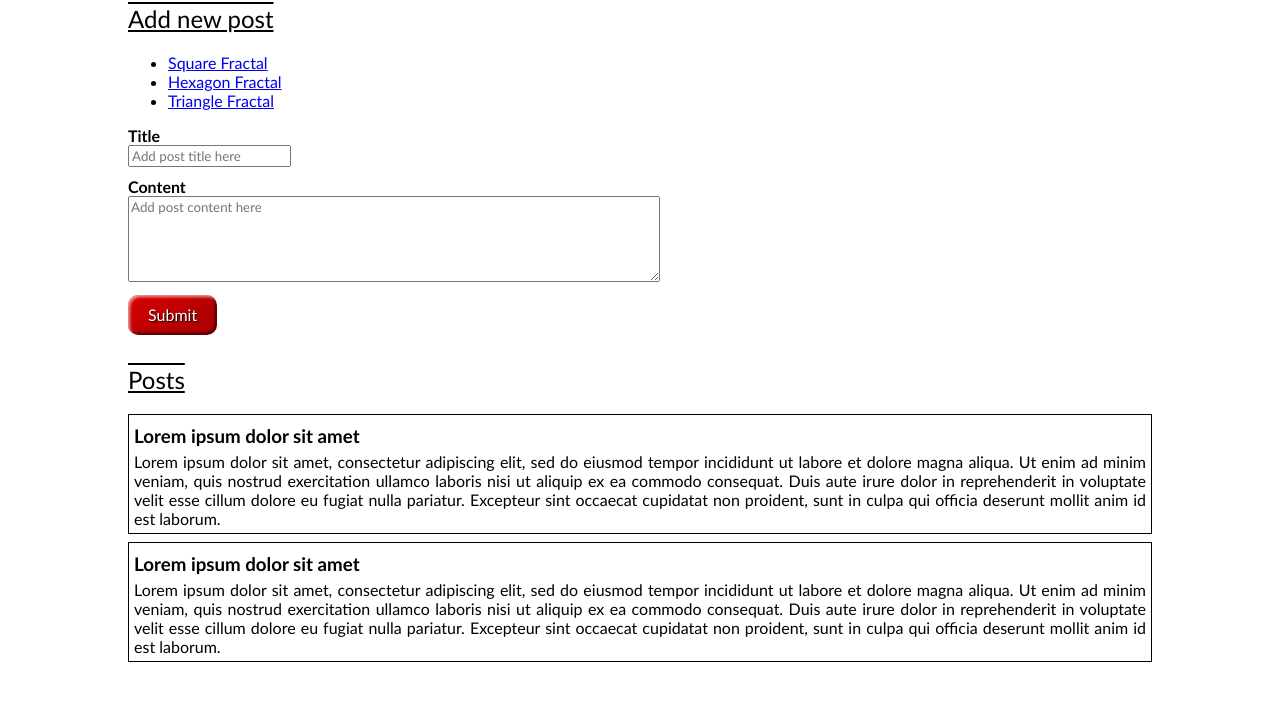
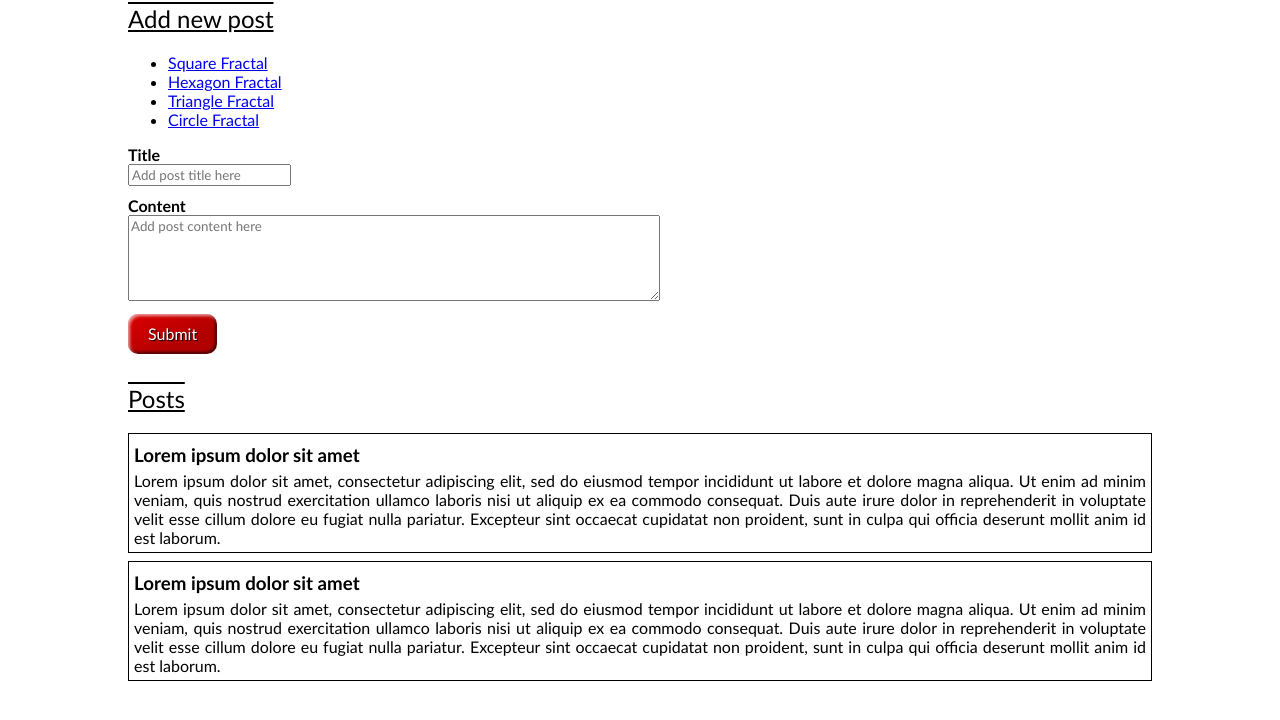
Before and after one commit to szsed/szsed.github.io, a plain HTML site: page index.html in a window 1280 px wide. Shown: the part 80-800 px from the top of the page. Drawn offline with Linux system fonts and the light colour scheme.

Commit message:
added circle fractal to index

```diff
--- a/index.html
+++ b/index.html
@@ -26,6 +26,9 @@
             </li>
             <li>
                 <a href="./fractals/triangle-fractal.html">Triangle Fractal</a>
+            </li>
+            <li>
+                <a href="./fractals/circle-fractal.html">Circle Fractal</a>
             </li>
         </ul>
 
```
